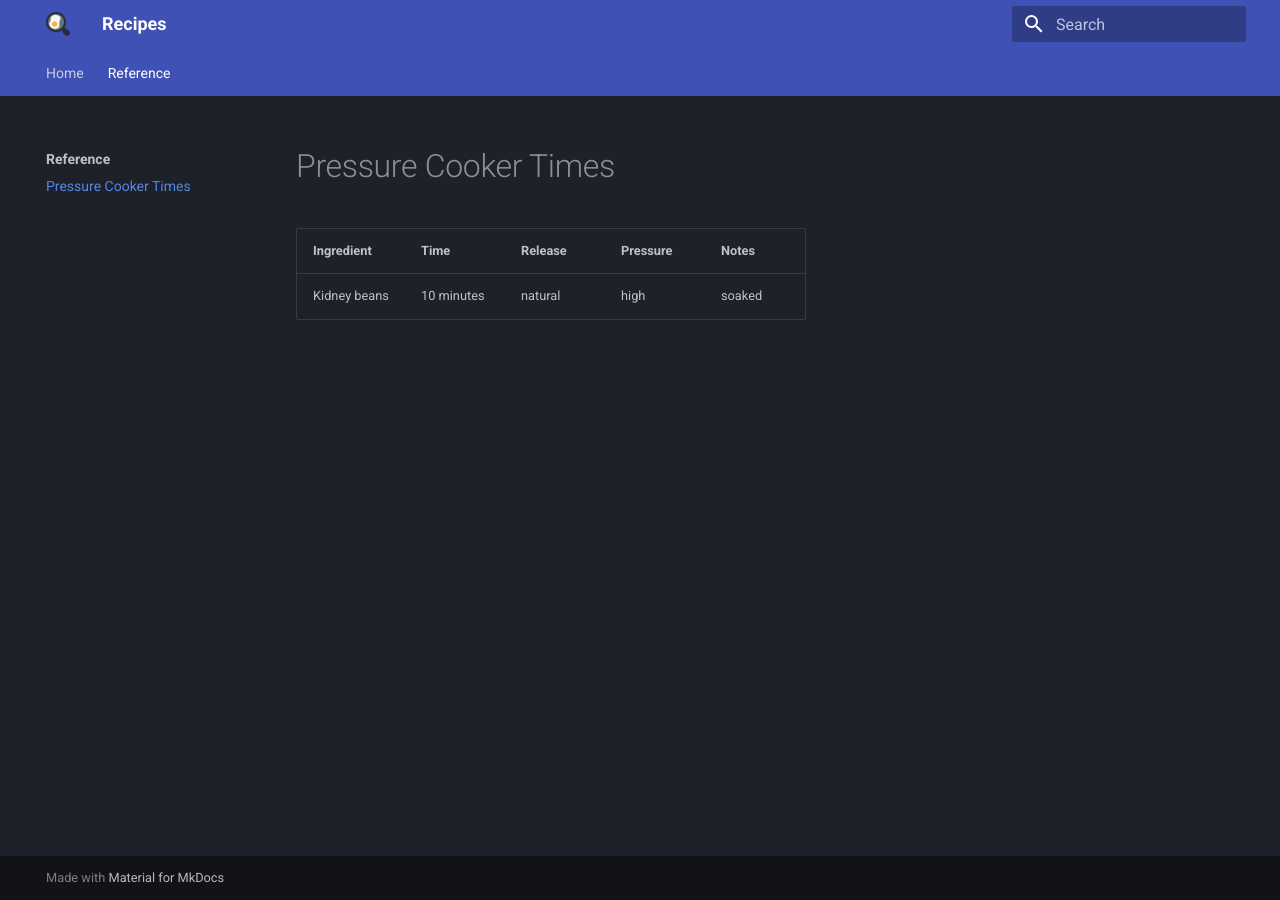
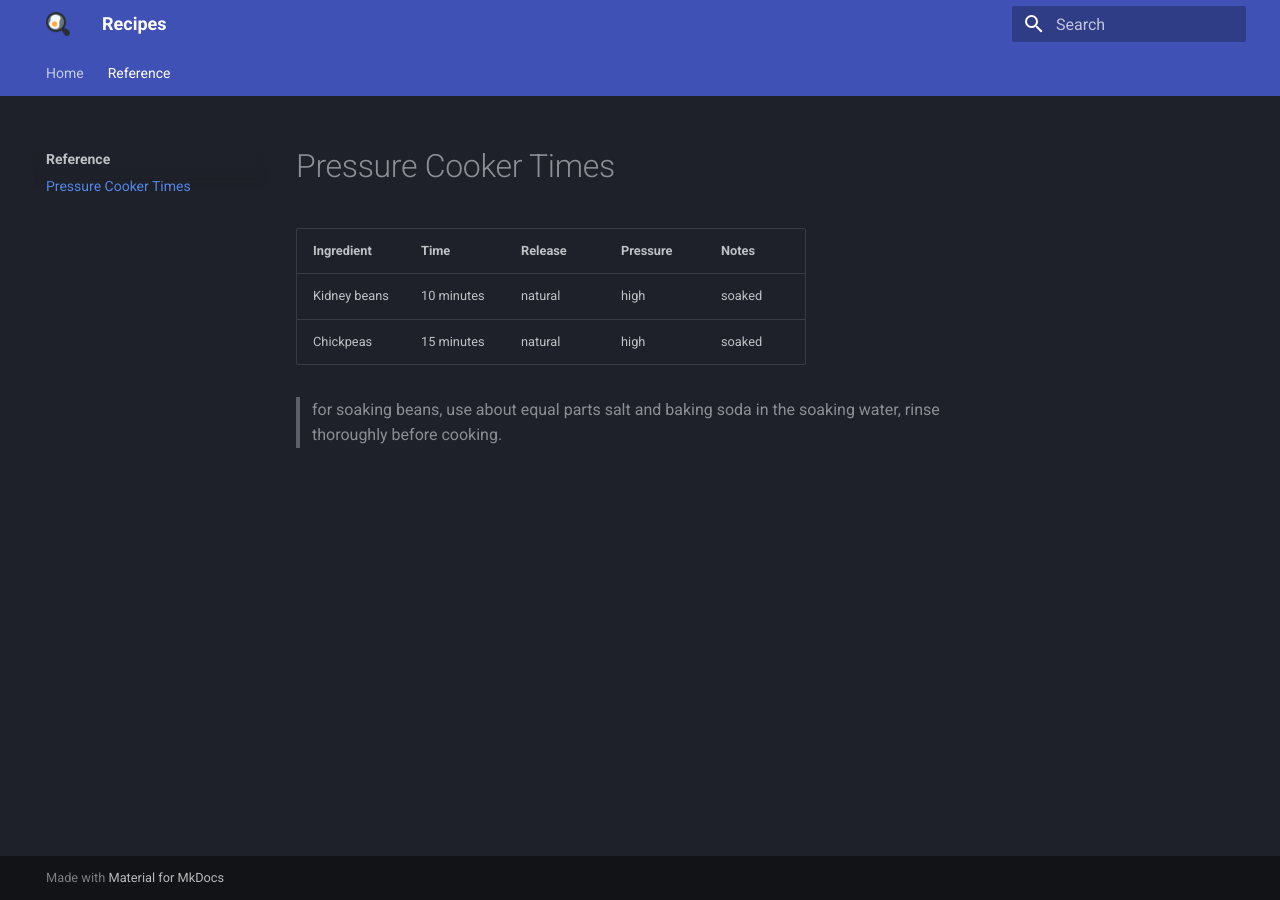
Before and after one commit to konnerhorton/recipes, an MkDocs documentation site: the page built from docs/reference/pressure-cooker-times.md, in a window 1280 px wide. Built offline with MkDocs 1.6.1 and Material for MkDocs 9.7.7, drawn with Linux system fonts in a browser that asks for light colours.

```diff
--- a/docs/reference/pressure-cooker-times.md
+++ b/docs/reference/pressure-cooker-times.md
@@ -3,3 +3,6 @@
 | Ingredient   | Time       | Release | Pressure | Notes  |
 | ------------ | ---------- | ------- | -------- | ------ |
 | Kidney beans | 10 minutes |    natural     |      high    | soaked |
+| Chickpeas | 15 minutes |    natural     |      high    | soaked |
+
+> for soaking beans, use about equal parts salt and baking soda in the soaking water, rinse thoroughly before cooking.
```
Also changed, not shown: 3 other files.
